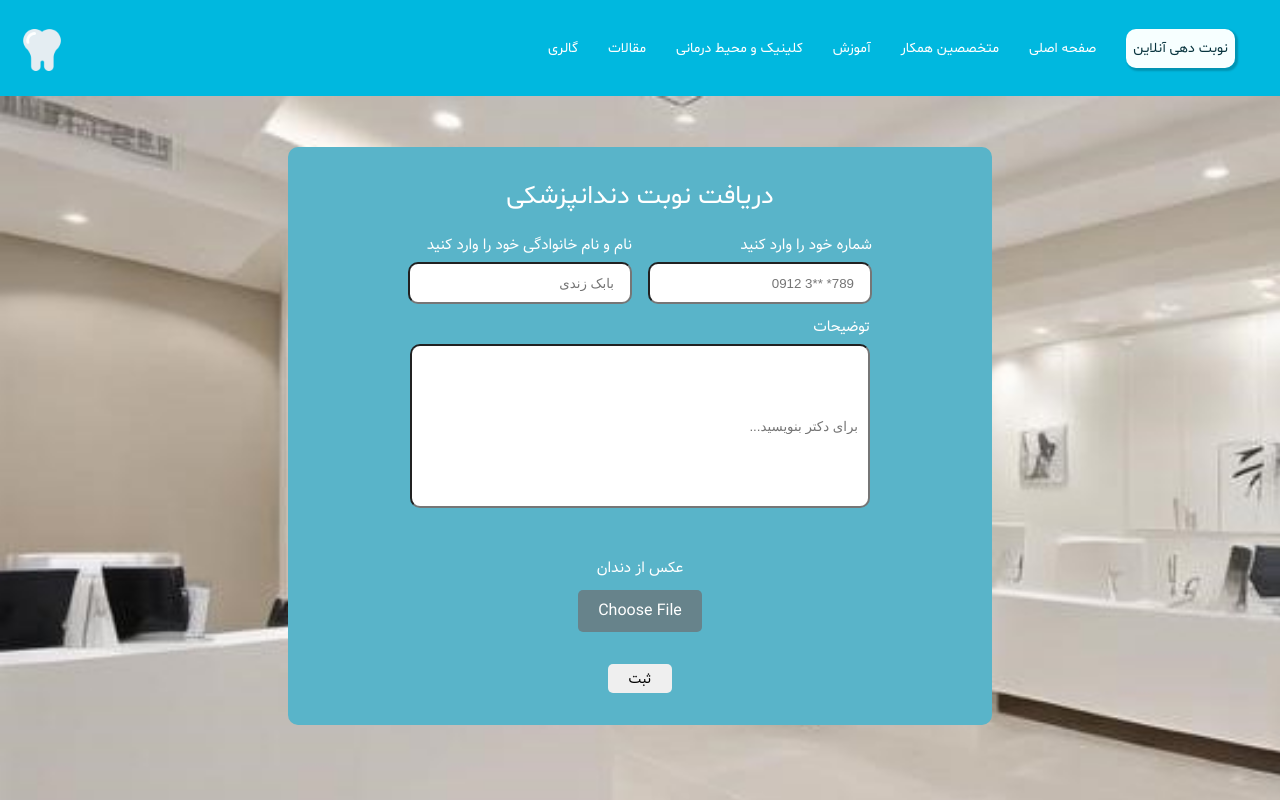
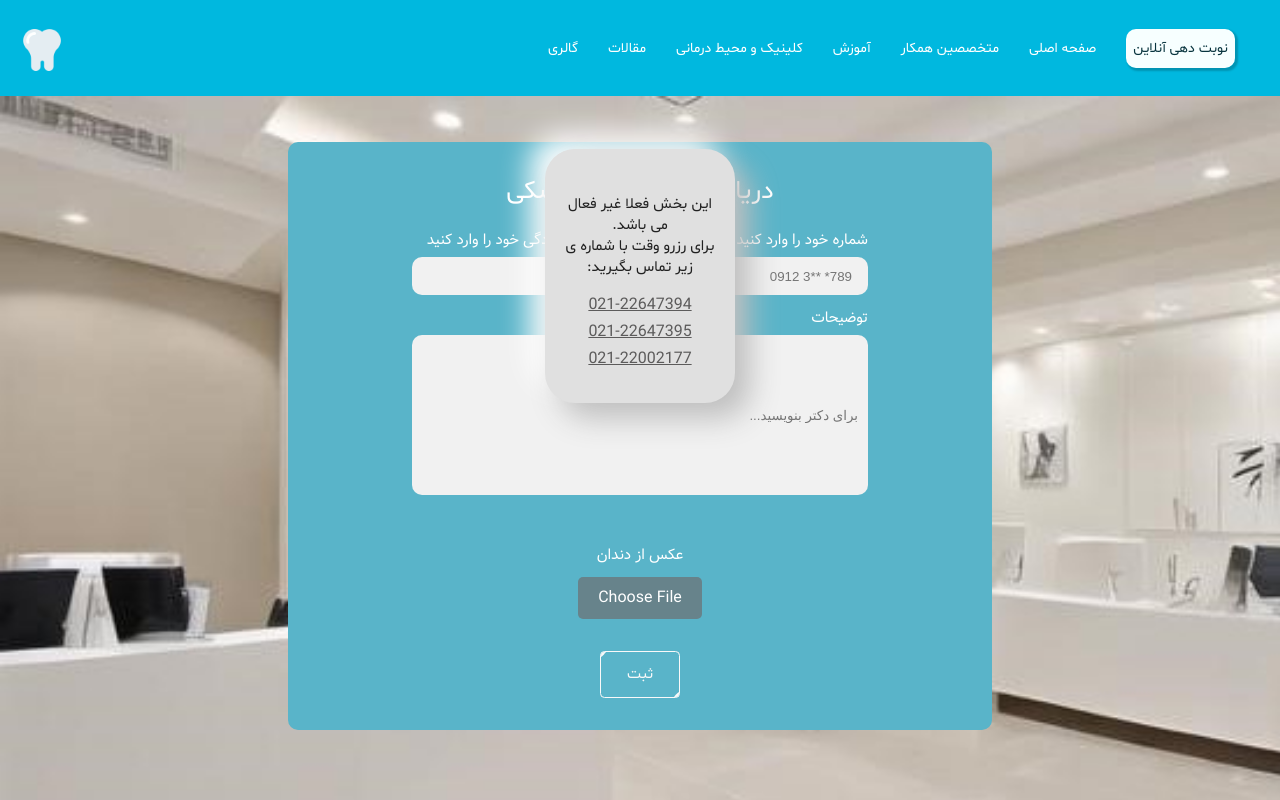
Before and after one commit to khashayarmobarez/dentalOfficeProject, a React (Create React App) app: page /Reserve in a window 1280 px wide. Shown: the top 800 px of the page. Built offline with nearby package versions, Linux system fonts and the light colour scheme.

Commit message:
last up to date version with out video

```diff
--- a/src/App.js
+++ b/src/App.js
@@ -1,10 +1,13 @@
 import { Routes, Route, Navigate } from 'react-router-dom';
 import styles from './App.module.css'
+
+//  Components
 import NavHam from './Components/Navbar/NavHam';
 import Footer from './Components/Footer';
 import Home from './Components/Home';
 import Reserve from './Components/Reservation page/Reserve'
 import BuildingLoad from './Components/shared/BuildingLoad';
+import Education from './Components/education/Education';
 
 function App() {
   return (
@@ -14,6 +17,7 @@ function App() {
         <Routes>
           <Route path="/Home" element={<Home />} />
           <Route path='/Reserve' element={<Reserve /> } />
+          <Route path='/education' element={<Education /> } />
           <Route path='/soon' element={<BuildingLoad />} />
           <Route path='/*' element={ <Navigate  to='/Home' /> } />
         </Routes>
--- a/src/Components/Navbar/Navbar.js
+++ b/src/Components/Navbar/Navbar.js
@@ -91,7 +91,7 @@ const Navbar = ({open}) => {
                       )}
                 </li>
 
-                <li><Link to='/soon' className={styles.naVbutton}>مقالات</Link></li>
+                <li><Link to='/soon' className={styles.naVbutton} onClick={open}>مقالات</Link></li>
               </Ul>
         </Container>
     );
--- a/src/Components/Reservation page/Reserve.js
+++ b/src/Components/Reservation page/Reserve.js
@@ -52,6 +52,14 @@ const Reserve = () => {
 
             <div className={styles.Form}>
 
+            {/* soon to work card */}
+            <div className={styles.card}>
+                <h1>این بخش فعلا غیر فعال می باشد.<br/>برای رزرو وقت با شماره ی زیر تماس بگیرید:</h1>
+                <a href='tel:02122647394'>021-22647394</a>
+                <a href='tel:02122647395'>021-22647395</a>
+                <a href='tel:02122002177'>021-22002177</a>
+            </div>
+
             <div className={styles.writingsContainer}>
                 <h1 lang='fa'>دریافت نوبت دندانپزشکی</h1>
             </div>
@@ -92,7 +100,7 @@ const Reserve = () => {
              </div>
 
              <div className={styles.confirm}>
-                <button type='submit' onClick={handleSubmit}>
+                <button className={styles.button} type='submit' onClick={handleSubmit}>
                     ثبت
                 </button>
              </div>
--- a/src/Components/Reservation page/Reserve.module.css
+++ b/src/Components/Reservation page/Reserve.module.css
@@ -23,6 +23,7 @@ h1 {
     font-weight: 400;
     color: #fff;
 }
+
 
 h1[lang="fa"] { direction: rtl; text-align: justify; }
 
@@ -75,6 +76,7 @@ h3 {
   }
 
   .input {
+    background-color: #f1f1f1;
     width: 14rem;
     height: 20rem;
     border-radius: 10px;
@@ -83,6 +85,7 @@ h3 {
     text-align: right;
     vertical-align: text-top;
     resize: none;
+    border:none;
     line-height: 1.5;
   }
 
@@ -135,16 +138,61 @@ h3 {
     margin-top: 2rem;
   }
 
-  .confirm button{
-    padding:1px;
-    font-family: vazir;
-    font-size: 14px;
-    font-weight:100;
-    width: 4rem;
-    height: 1.8rem;
-    border-radius: 5px;
-    border: none;
-  }
+  /* button styling  */
+  .button {
+    --color: #f9f9f9;
+    padding: 0.8em 1.7em;
+    background-color: transparent;
+    border-radius: .3em;
+    position: relative;
+    overflow: hidden;
+    cursor: pointer;
+    transition: .5s;
+    font-weight: 400;
+    font-size: 15px;
+    border: 1px solid;
+    font-family: inherit;
+    text-transform: uppercase;
+    color: var(--color);
+    z-index: 1;
+   }
+
+   .button::before, .button::after {
+    content: '';
+    display: block;
+    width: 50px;
+    height: 50px;
+    transform: translate(-50%, -50%);
+    position: absolute;
+    border-radius: 50%;
+    z-index: -1;
+    background-color: var(--color);
+    transition: 1s ease;
+   }
+
+   .button::before {
+    top: -1em;
+    left: -1em;
+   }
+
+   .button::after {
+    left: calc(100% + 1em);
+    top: calc(100% + 1em);
+   }
+
+   .button:hover::before, .button:hover::after {
+    height: 410px;
+    width: 410px;
+   }
+
+   .button:hover {
+    color: rgb(20, 49, 59);
+   }
+
+   .button:active {
+    filter: brightness(.8);
+   }
+
 
 
 @media only screen and (min-width: 950px) {
@@ -203,3 +251,34 @@ h3 {
         height: 10rem;
       }
   }
+
+
+  /* soon to work card  */
+
+  .card {
+    margin-bottom: 20rem;
+    width: 190px;
+    height: 254px;
+    position:absolute;
+    border-radius: 30px;
+    background: #e0e0e0;
+    box-shadow: 15px 15px 30px #bebebe,
+               -15px -15px 30px #ffffff;
+    display: flex;
+    justify-content: center;
+    align-items: center;
+    flex-direction: column;
+  }
+
+  .card h1 {
+    color: #212121;
+    direction: rtl;
+     text-align: center;
+     font-size: 15px;
+     padding: 1rem;
+  }
+
+  .card a {
+    color: #5c5b5b;
+    margin-bottom: 5px;
+  }
--- /dev/null
+++ b/src/Components/education/Education.js
@@ -0,0 +1,11 @@
+import React from 'react';
+
+const Education = () => {
+    return (
+        <div>
+
+        </div>
+    );
+};
+
+export default Education;
--- a/src/Components/home elements/ClinicPics.js
+++ b/src/Components/home elements/ClinicPics.js
@@ -20,9 +20,9 @@ const ClinicPics = () => {
                 </p>
                 <div className={styles.callData}>
                    <p lang='fa'>تماس برای نوبت دهی :</p>
-                   <p>021-22647394</p>
-                   <p>021-22647395</p>
-                   <p>021-22002177</p>
+                    <a href='tel:02122647394'>021-22647394</a>
+                    <a href='tel:02122647395'>021-22647395</a>
+                    <a href='tel:02122002177'>021-22002177</a>
                 </div>
                 <div className={styles.DoctorDirectCall}>
                    <a href='https://ig.me/m/dr.zandi.endo'>
--- a/src/Components/home elements/ClinicPics.module.css
+++ b/src/Components/home elements/ClinicPics.module.css
@@ -88,6 +88,14 @@ p[lang="fa"] { direction: rtl; text-align: justify; }
 
 .callData p{
     font-weight: 600;
+    margin-bottom: 0.5rem;
+}
+
+.callData a{
+    margin: 3px;
+    font-family: shabnam;
+    color: #00B8DF;
+    font-weight: 600;
 }
 
 .DoctorDirectCall {
--- a/src/Components/home elements/Slider.module.css
+++ b/src/Components/home elements/Slider.module.css
@@ -1,6 +1,8 @@
 .sliderContainer {
     position: absolute;
     margin-top: -77vh;
+    display: flex;
+    justify-content: center;
 }
 
 .imageContainer {
@@ -14,7 +16,7 @@
 }
 
 .OnPicWriting {
-    width: 100%;
+    width: 90%;
     display: flex;
     justify-content: center;
     align-items: center;
@@ -64,4 +66,6 @@
         font-size: 50px;
       }
 
+
+
 }
```
Also changed, not shown: src/Components/services/VideosApi.js (added, +10 -0 lines), src/Components/education/Education.css (added).
